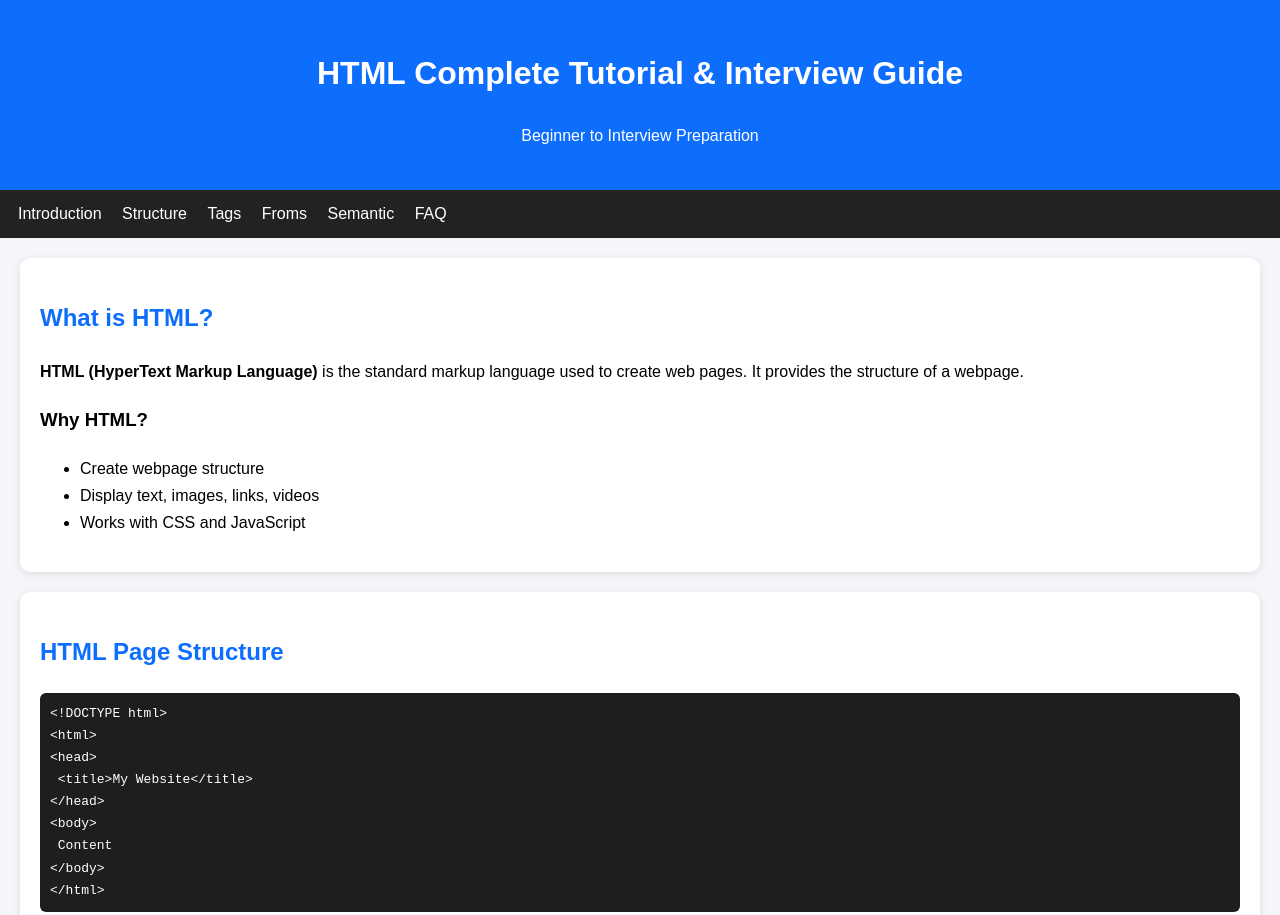
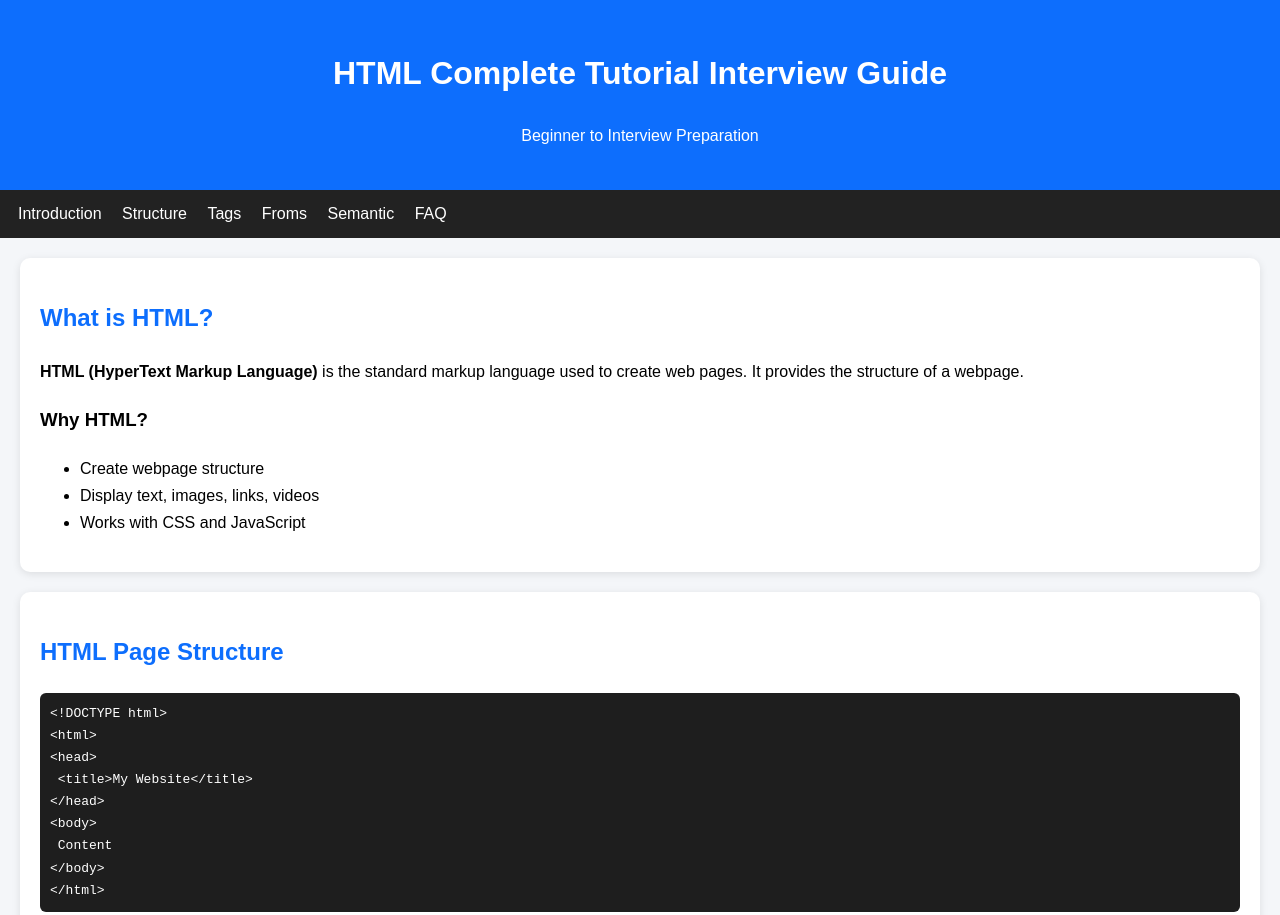
Before and after one commit to ajaygangwar945/HTML-Complete-Tutorial-Interview-Guide, a plain HTML site: page index.html in a window 1280 px wide. Shown: the top 915 px of the page. Drawn offline with Linux system fonts and the light colour scheme.

Commit message:
Update branding title to HTML Complete Tutorial Interview Guide

```diff
--- a/index.html
+++ b/index.html
@@ -4,7 +4,7 @@
 <head>
   <meta charset="UTF-8" />
   <meta name="viewport" content="width=device-width, initial-scale=1.0" />
-  <title>HTML Complete Tutorial & Interview Guide</title>
+  <title>HTML Complete Tutorial Interview Guide</title>
   <link rel="icon" type="image/svg+xml" href="HTML5.svg" />
 
   <style>
@@ -88,7 +88,7 @@
 
 <body>
   <header>
-    <h1>HTML Complete Tutorial & Interview Guide</h1>
+    <h1>HTML Complete Tutorial Interview Guide</h1>
     <p>Beginner to Interview Preparation</p>
   </header>
 
@@ -617,7 +617,7 @@
     </ol>
   </section>
 
-  <footer>HTML Complete Tutorial & Interview Guide</footer>
+  <footer>HTML Complete Tutorial Interview Guide</footer>
 </body>
 
 </html>
```
